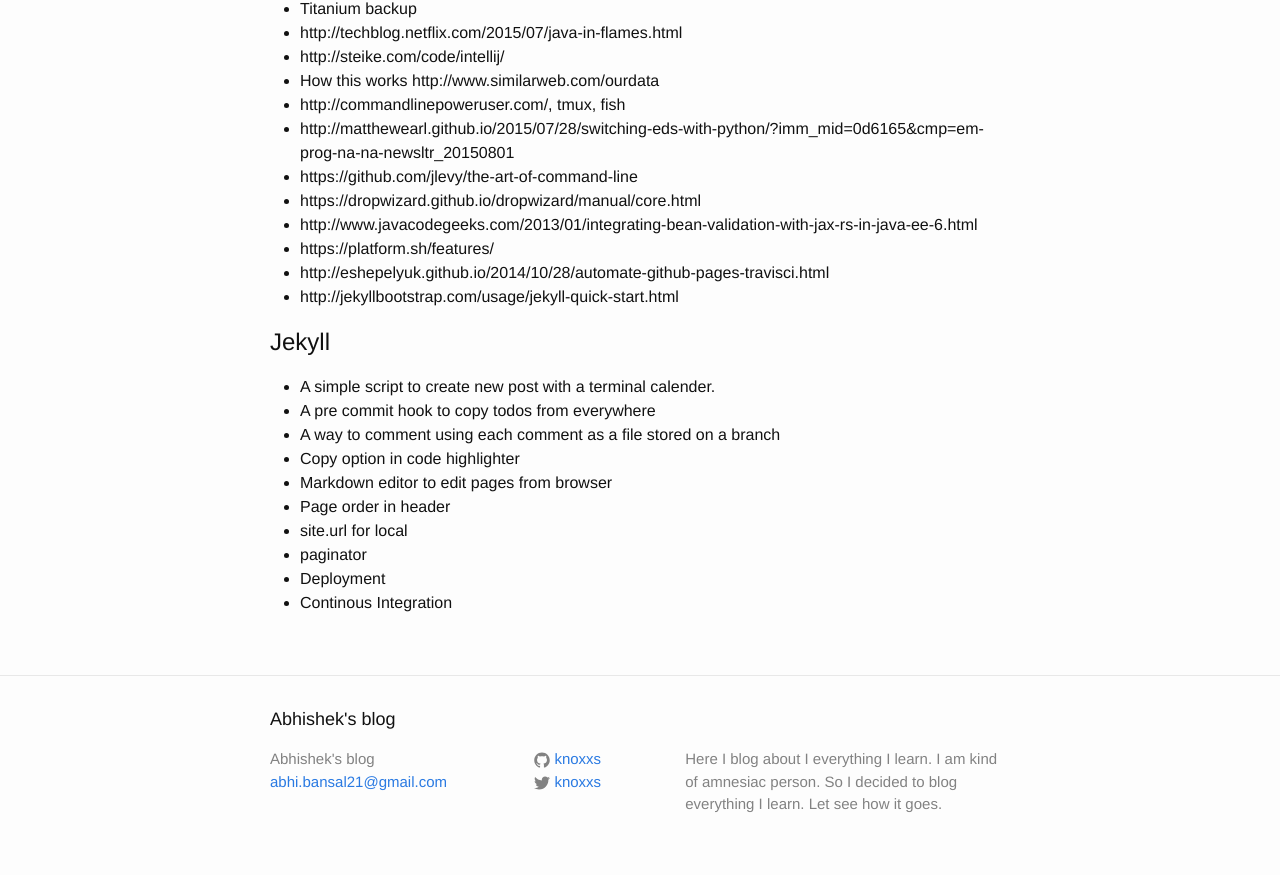
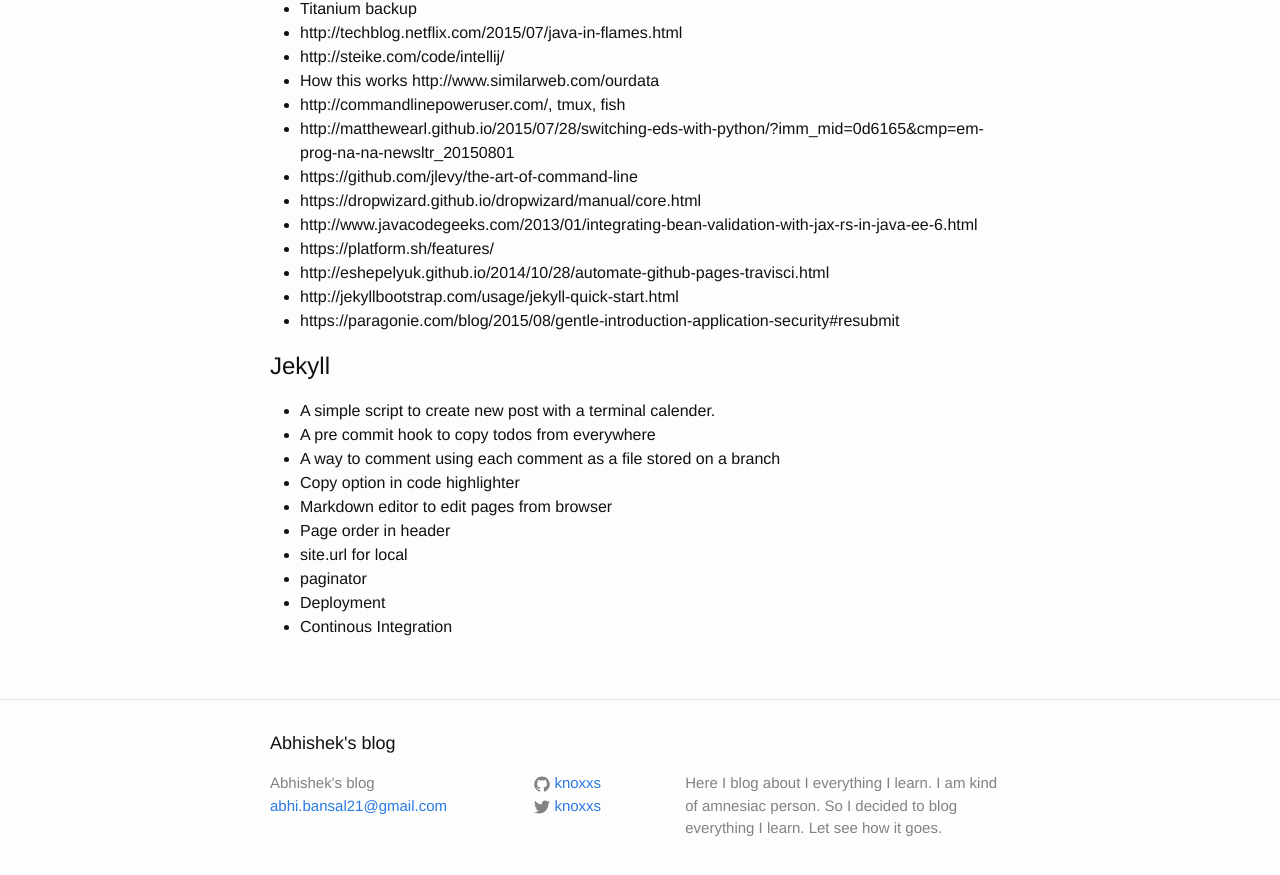
Before and after one commit to knoxxs/knoxxs.github.io, a Jekyll site: the page built from todo.md, in a window 1280 px wide and 900 px high, scrolled down 1820 px. Shown: the top 875 px of the window. Built offline with Jekyll 4.4.1, drawn with Linux system fonts in a browser that asks for light colours; Markdown is read by kramdown in place of the engine named in the settings; comment, search, counter and statistics services are not loaded; some of the changed lines change nothing that is shown.

Commit message:
adds todo

```diff
--- a/todo.md
+++ b/todo.md
@@ -78,6 +78,7 @@
 - https://platform.sh/features/
 - http://eshepelyuk.github.io/2014/10/28/automate-github-pages-travisci.html
 - http://jekyllbootstrap.com/usage/jekyll-quick-start.html
+- https://paragonie.com/blog/2015/08/gentle-introduction-application-security#resubmit
 
 # Jekyll
 - A simple script to create new post with a terminal calender.
```
